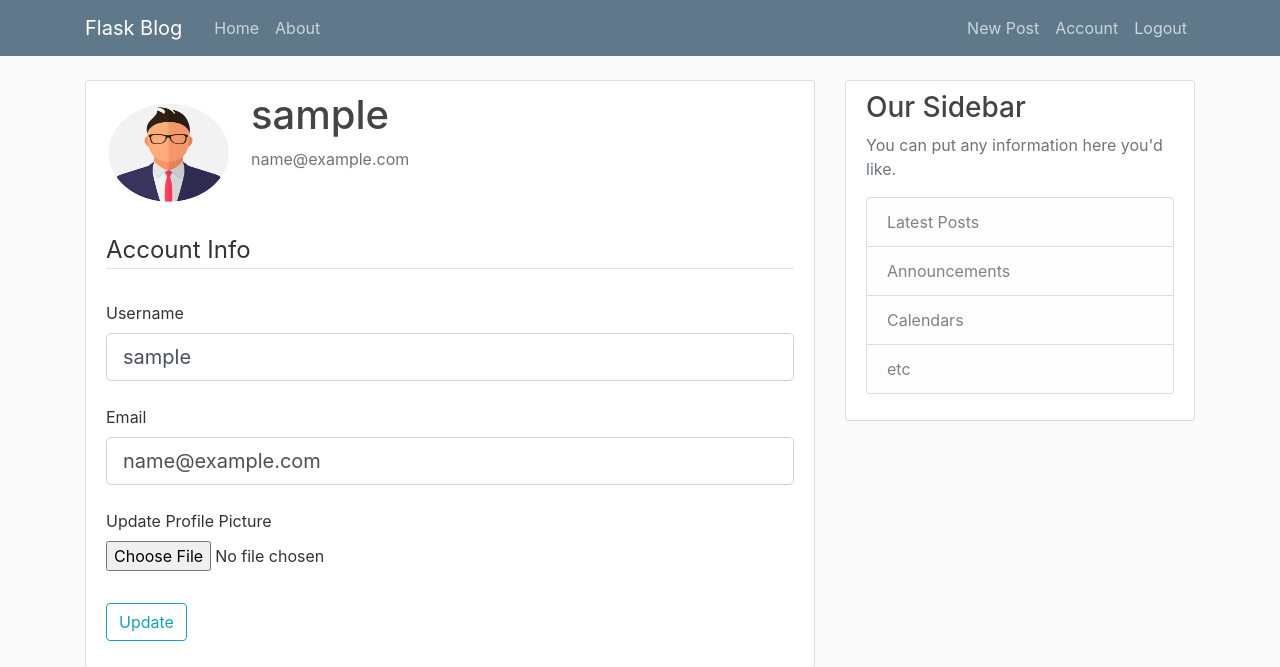
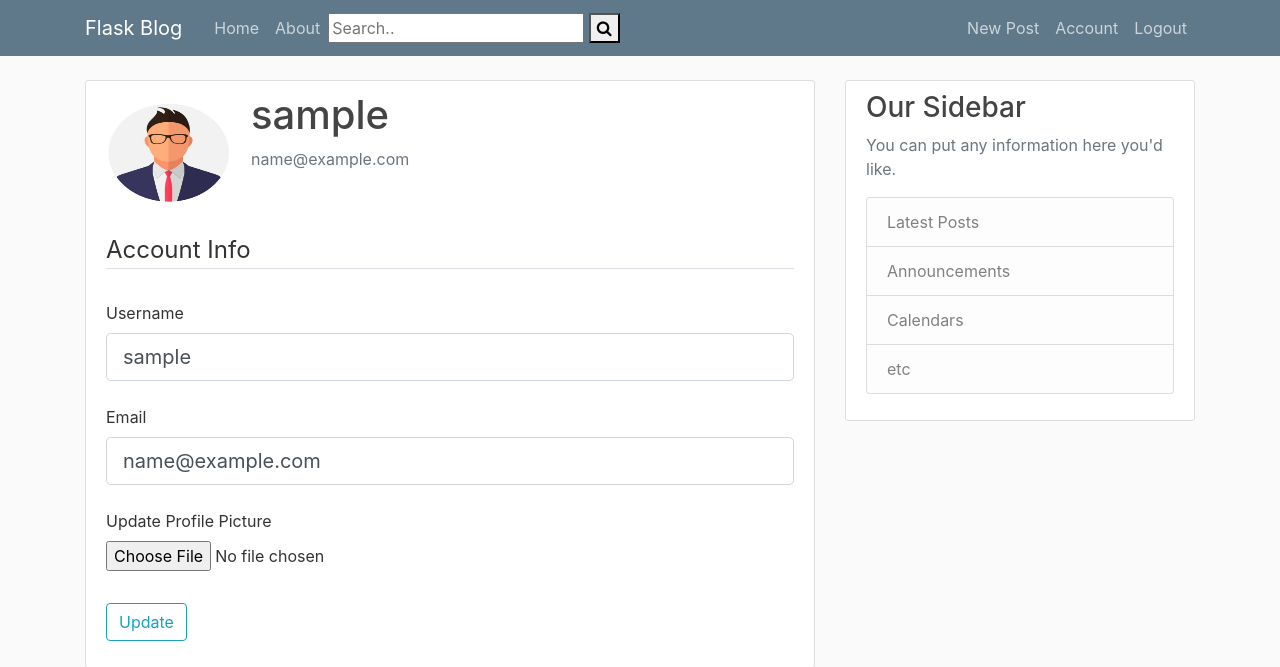
Before and after one commit to smdas989/flask_blog, a Flask app: page /account in a window 1280 px wide. Shown: the top 667 px of the page. Run offline with Flask 2, Linux system fonts and the light colour scheme; the visitor is signed in with stand-in values (Sample User, id 1); data comes from the database, SQL or seed files in the repository; some libraries are stand-ins or nearby versions.

Commit message:
search functionality by title

```diff
--- a/blog_project/blogapp/templates/base.html
+++ b/blog_project/blogapp/templates/base.html
@@ -9,7 +9,7 @@
     <link rel="stylesheet" href="https://maxcdn.bootstrapcdn.com/bootstrap/4.0.0/css/bootstrap.min.css" integrity="sha384-Gn5384xqQ1aoWXA+058RXPxPg6fy4IWvTNh0E263XmFcJlSAwiGgFAW/dAiS6JXm" crossorigin="anonymous">
     <link href="//netdna.bootstrapcdn.com/font-awesome/3.2.1/css/font-awesome.css" rel="stylesheet">
     <link rel="stylesheet" type="text/css" href="{{ url_for('static', filename='main.css') }}">
-
+    <link rel="stylesheet" href="https://cdnjs.cloudflare.com/ajax/libs/font-awesome/4.7.0/css/font-awesome.min.css">
     {% if title %}
         <title>Flask Blog - {{ title }}</title>
     {% else %}
@@ -28,6 +28,10 @@
             <div class="navbar-nav mr-auto">
               <a class="nav-item nav-link" href="{{ url_for('home') }}">Home</a>
               <a class="nav-item nav-link" href="/about">About</a>
+              <form class="search" method="GET" action="{{ url_for('search_post') }}" style="margin:auto;max-width:300px">
+                <input type="text" placeholder="Search.." name="post">
+                <button type="submit"><i class="fa fa-search"></i></button>
+              </form>
             </div>
             <!-- Navbar Right Side -->
             <div class="navbar-nav">
--- a/blog_project/blogapp/views.py
+++ b/blog_project/blogapp/views.py
@@ -233,3 +233,10 @@ def comment_delete(comment_id=None, post_id=None):
     db.session.commit()
     flash('Your comment has been deleted!', 'success')
     return redirect(request.referrer)
+
+@app.route('/search', methods=['GET'])
+def search_post():
+    post_title = request.args.get('post').strip()
+    page = request.args.get('page', 1, type=int)
+    posts = Post.query.filter(Post.title.ilike('%' + post_title + '%')).paginate(page, per_page=5)
+    return render_template("home.html", posts=posts)
```
